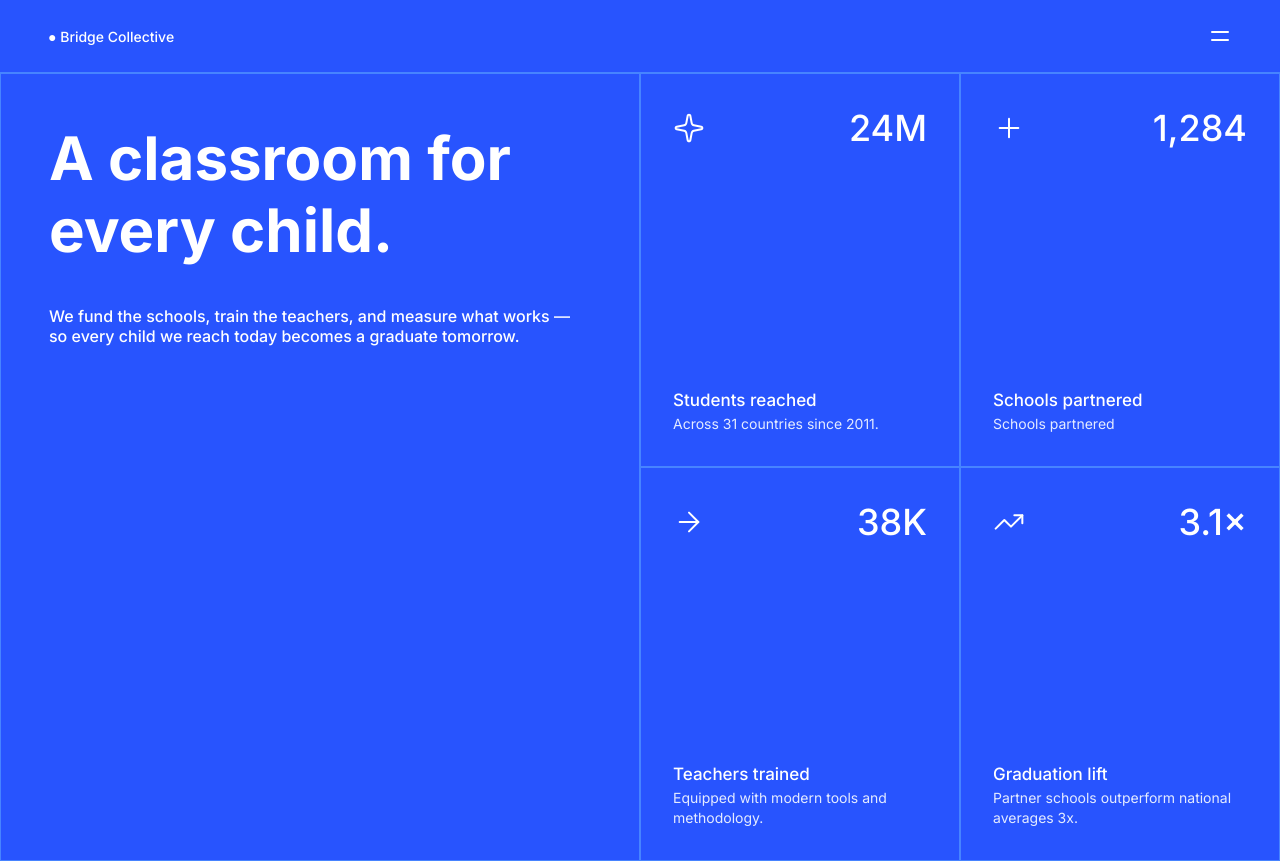
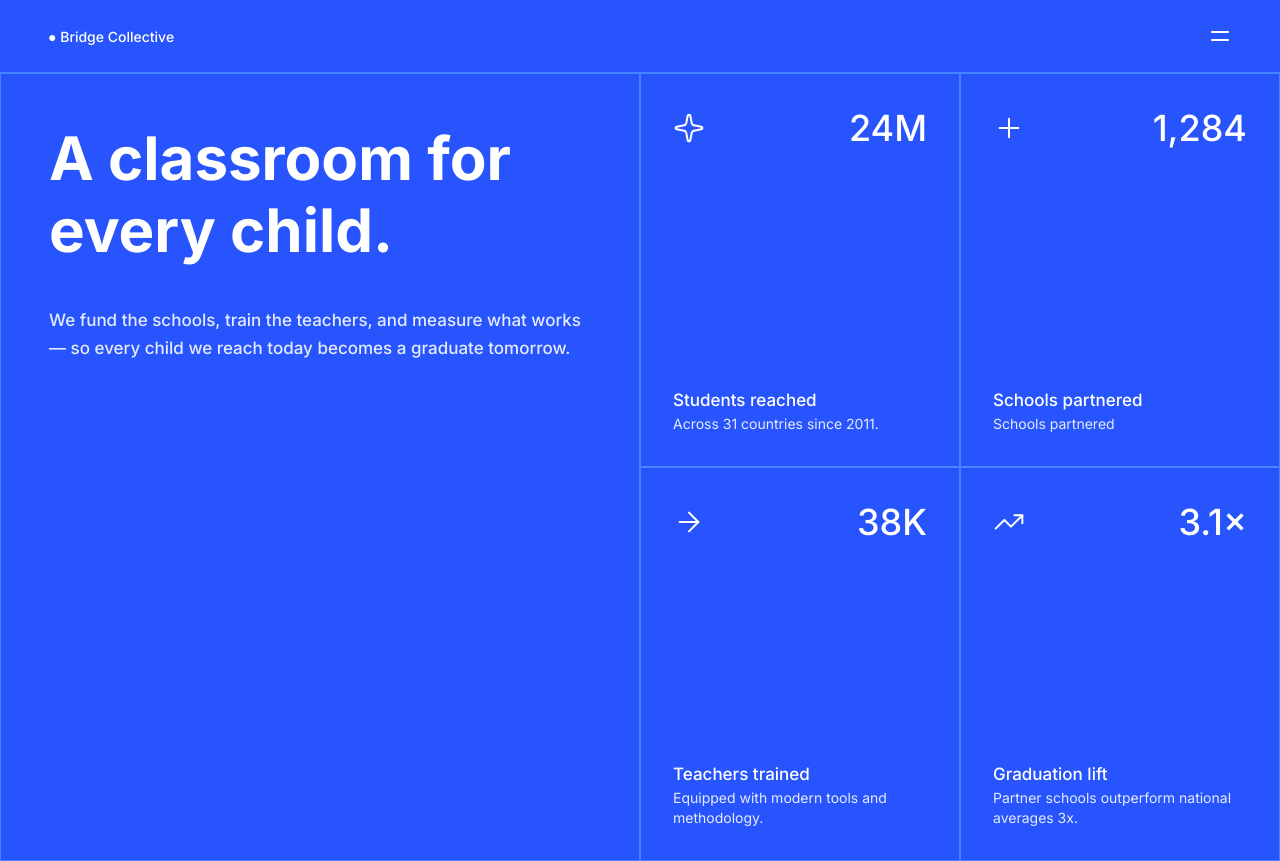
Before and after one commit to FuHoaiThu/FM-Grid-landing-page, a Vue app: page / in a window 1280 px wide. Built offline with nearby package versions, Linux system fonts and the light colour scheme.

Commit message:
[FE]: fix css content-hero

```diff
--- a/src/components/GridContent.vue
+++ b/src/components/GridContent.vue
@@ -64,6 +64,12 @@ const cards = [
       font-size: 60px;
       padding-bottom: 40px;
     }
+    p {
+      font-size: 17px;
+      font-weight: 400px;
+      line-height: 165%;
+      color: $color-blue-200;
+    }
   }
 }
 </style>
```
